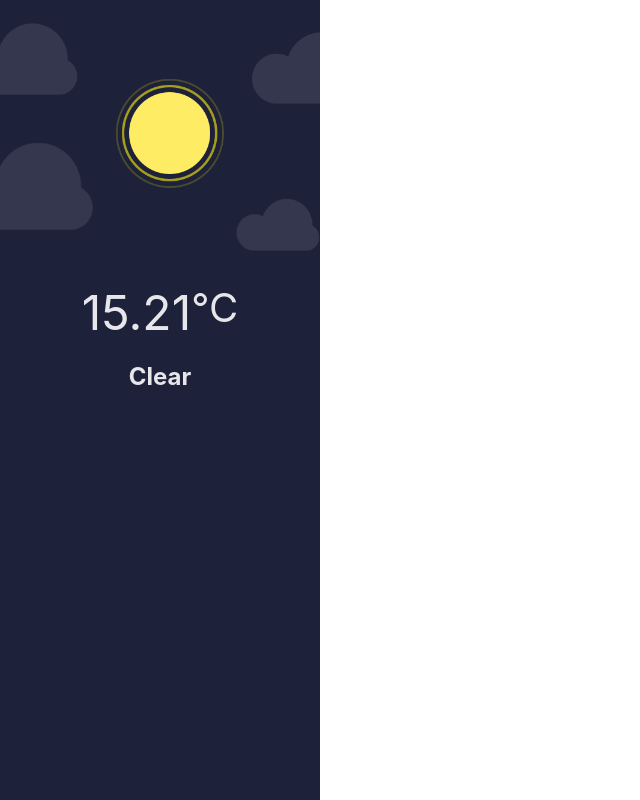
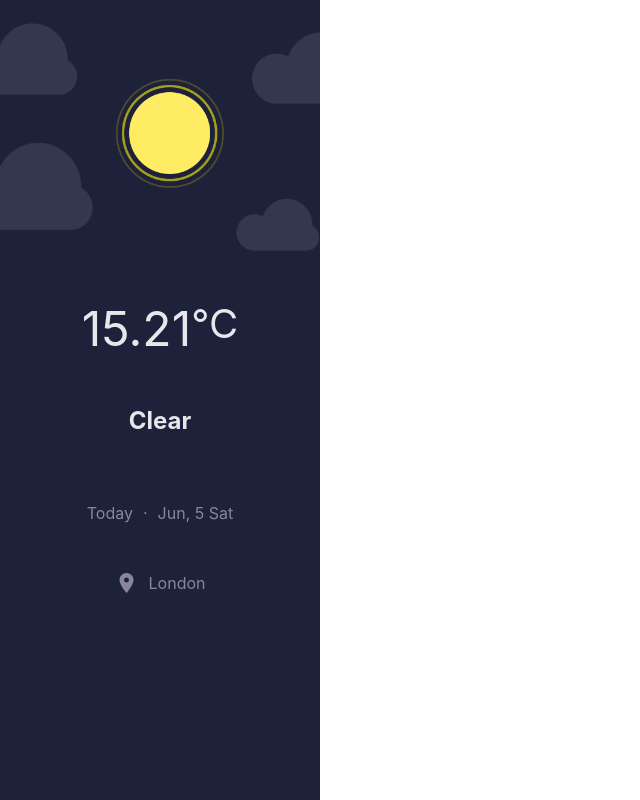
Before and after one commit to Mr-hollowman/dev-weather, a React (Create React App) app: page / in a window 1280 px wide. Shown: the whole page, without its empty margins (0-640 px from the left). Built offline with nearby package versions, Linux system fonts and the light colour scheme.

Commit message:
side bar changes

```diff
--- a/src/App.css
+++ b/src/App.css
@@ -32,9 +32,18 @@ img{
     display: flex;
     justify-content: center;
     align-items: flex-start;
-    margin-top: 10%;
+    margin-top: 15%;
     font-size: 48px;
 }
 .font-col{
     color:  #E7E7EB;
 }
+.desc{
+    margin-top: 15%;
+}
+.today-date{
+    color: #88869D;
+    display: flex;
+    gap: 10px;
+    margin-top: 15%;
+}
--- a/src/components/Today.js
+++ b/src/components/Today.js
@@ -2,7 +2,7 @@ import React from 'react'
 import CloudBack from '../assets/images/cloud-background.png';
 import Clear from '../assets/images/Clear.png'
 export default function Today({ data }) {
-    const getImage = (type) =>{
+    const getImage = (type) => {
         switch (type) {
             case "Clear":
                 return Clear
@@ -10,6 +10,15 @@ export default function Today({ data }) {
                 break;
         }
     }
+    console.log(data);
+
+    const getTodayDate = (dt) => {
+        const month = ["Jan", "Feb", "Mar", "Apr", "May", "Jun", "Jul", "Aug", "Sep", "Oct", "Nov", "Dec"];
+        const day = ["Sun", "Mon", "Tue", "Thu", "Fri", "Sat"]
+        console.log('month[dt.getMonth()]', month[dt.getMonth()])
+        return `${month[dt.getMonth()]}, ${dt.getDay()} ${day[dt.getDay()]}`
+    }
+
     return (
         <div className='today-card'>
             <div className='icon-container'>
@@ -19,7 +28,16 @@ export default function Today({ data }) {
             <div className='center-container'>
                 <span className='temp font-col'>{data.deg}<sub>&deg;C</sub></span>
             </div>
-            <h2 className='center-container font-col'>{data.desc}</h2>
+            <h2 className='center-container font-col desc'>{data.desc}</h2>
+            <div className='center-container'>
+                <span className='today-date'><span>Today</span> <span>&#183;</span><span>{getTodayDate(data.date2)}</span></span>
+            </div>
+            <span className='center-container today-date'>
+                <span class="material-icons material-symbols-outlined">
+                    location_on
+                </span>
+                <span>{data.city}</span>
+            </span>
         </div>
     )
 }
```
Also changed, not shown: src/App.js.
